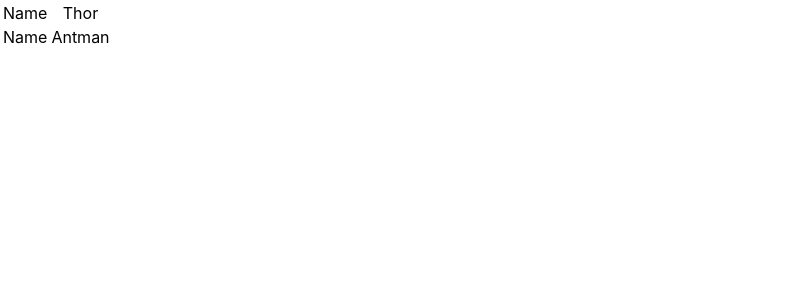
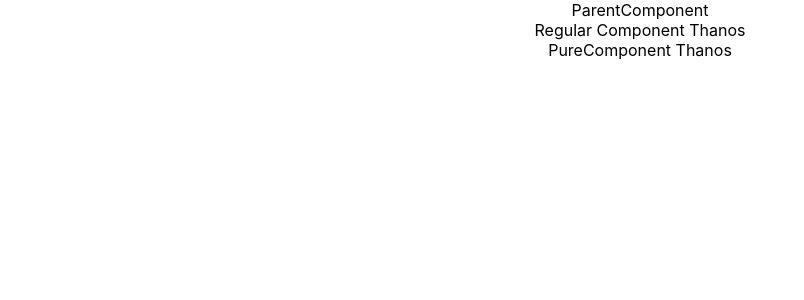
Before and after one commit to Thaneshwor/learning-react, a React (Create React App) app: page / in a window 1280 px wide. Shown: the top 300 px of the page, without its empty margins (0-804 px from the left). Built offline with nearby package versions, Linux system fonts and the light colour scheme.

Commit message:
Pure component examples

```diff
--- a/src/App.js
+++ b/src/App.js
@@ -28,11 +28,13 @@
 // import LifecycleA from './components/day3/componentlifeCycle/LifecycleA';
 // import FragmentDemo from './components/day3/fragments/FragmentDemo';
 import Table from './components/day3/fragments/Table';
+import PureComp from './components/day3/pureComponents/PureComp';
+import ParentComp from './components/day3/pureComponents/ParentComp';
 class App extends Component {
   render() {
     return (
       <div className="App">
-        <Table />
+        <ParentComp />
       </div >
     )
   }
--- /dev/null
+++ b/src/components/day3/pureComponents/ParentComp.js
@@ -0,0 +1,33 @@
+import React, { PureComponent } from 'react'
+import RegComponent from './RegComponent';
+import PureComp from './PureComp';
+
+class ParentComp extends PureComponent {
+    constructor(props) {
+        super(props);
+        this.state = {
+            name: 'Thanos'
+        }
+    }
+
+    componentDidMount() {
+        setInterval(() => {
+            this.setState({
+                name: 'Thanos'
+            })
+        }, 2000)
+    }
+
+    render() {
+        console.log('***********parent component render************');
+        return (
+            < div >
+                ParentComponent
+                <RegComponent name={this.state.name} />
+                <PureComp name={this.state.name} />
+            </div >
+        )
+    }
+}
+
+export default ParentComp;
--- /dev/null
+++ b/src/components/day3/pureComponents/PureComp.js
@@ -0,0 +1,15 @@
+import React, { PureComponent } from 'react'
+
+class PureComp extends PureComponent {
+
+    render() {
+        console.log('***********Pure component render************');
+        return (
+            <div>
+                PureComponent {this.props.name}
+            </div>
+        )
+    }
+}
+
+export default PureComp;
--- /dev/null
+++ b/src/components/day3/pureComponents/RegComponent.js
@@ -0,0 +1,15 @@
+import React, { Component } from 'react'
+
+class RegComponent extends Component {
+
+    render() {
+        console.log('***********Reg component render************');
+        return (
+            <div>
+                Regular Component {this.props.name}
+            </div>
+        )
+    }
+}
+
+export default RegComponent
```
